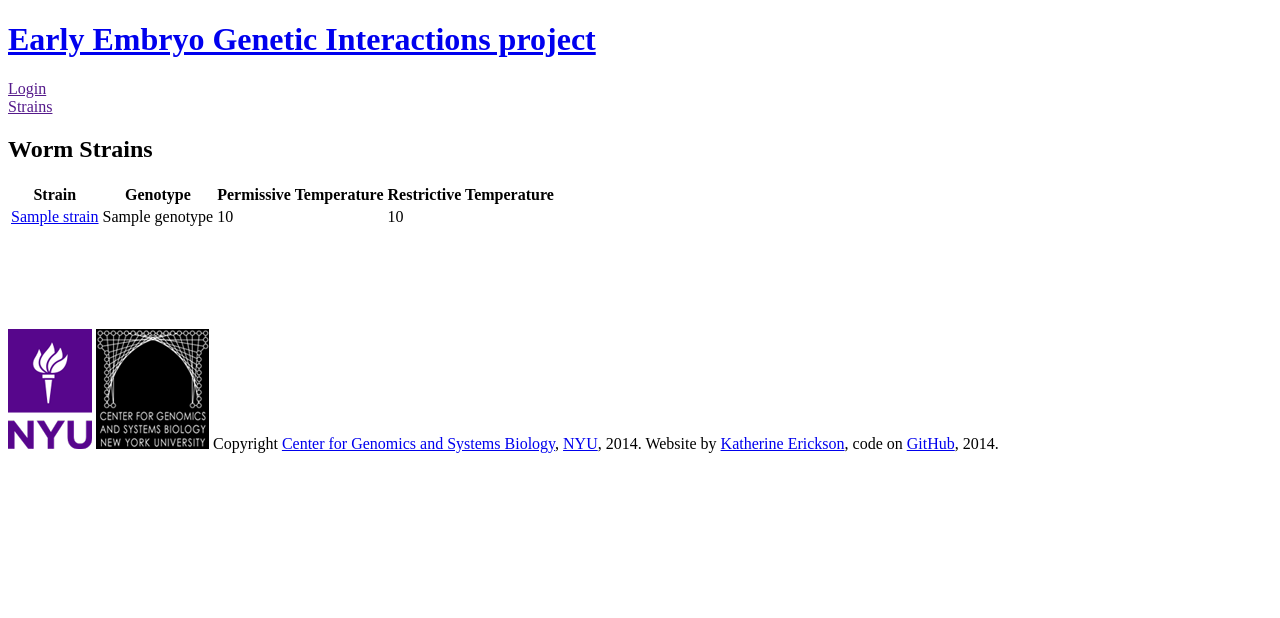
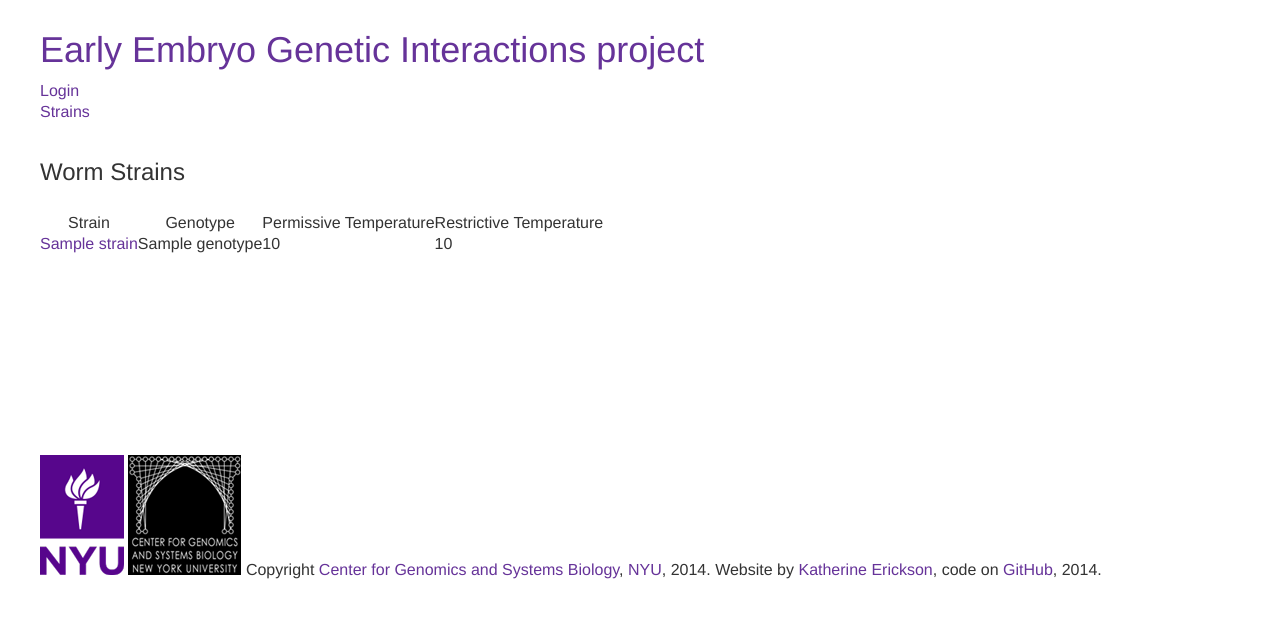
Before and after one commit to katur/eegi, a Django app: template wormstrains/templates/strains.html in a window 1280 px wide. Shown: the top 618 px of the page. Run offline with Django 3.2, Linux system fonts and the light colour scheme; the template is opened without the code that fills it: most values are stand-ins (such as "Sample title", 1, 10 or a date in 2020); some libraries are stand-ins or nearby versions.

Commit message:
basic template work

```diff
--- a/website/static/website/css/universal.css
+++ b/website/static/website/css/universal.css
@@ -1,4 +1,108 @@
+/******* Get rid of native browser styles ****************/
+/* http://meyerweb.com/eric/tools/css/reset/
+   v2.0 | 20110126
+   License: none (public domain)
+*/
+html, body, div, span, applet, object, iframe,
+h1, h2, h3, h4, h5, h6, p, blockquote, pre,
+a, abbr, acronym, address, big, cite, code,
+del, dfn, em, img, ins, kbd, q, s, samp,
+small, strike, strong, tt, var,
+b, u, i, center,
+dl, dt, dd, ol, ul, li,
+fieldset, form, label, legend,
+table, caption, tbody, tfoot, thead, tr, th, td,
+article, aside, canvas, details, embed,
+figure, figcaption, footer, header, hgroup,
+menu, nav, output, ruby, section, summary,
+time, mark, audio, video {
+  margin: 0;
+  padding: 0;
+  border: 0;
+  font-size: 100%;
+  font: inherit;
+  vertical-align: baseline;
+}
+/* HTML5 display-role reset for older browsers */
+article, aside, details, figcaption, figure,
+footer, header, hgroup, menu, nav, section {
+  display: block;
+}
+ol, ul {
+  list-style: none;
+}
+blockquote, q {
+  quotes: none;
+}
+blockquote:before, blockquote:after,
+q:before, q:after {
+  content: '';
+  content: none;
+}
+table {
+  border-collapse: collapse;
+  border-spacing: 0;
+}
+
+/********** fonts / links / background **********/
+body {
+  font-family: Helvetica, sans-serif;
+  color: #333;
+  font-size: 16px;
+  line-height: 130%;
+}
+
+i, em {
+  font-style: italic;
+}
+
+b, strong {
+  font-weight: bold;
+}
+
+h1, h2, h3, h4 {
+  font-weight: normal;
+}
+
+h1 {
+  font-size: 36px;
+  margin-bottom: 20px;
+}
+
+h2 {
+  font-size: 24px;
+}
+
+h2 {
+  margin-bottom: 30px;
+}
+
+a {
+  text-decoration: none;
+  color: #663399;
+}
+
+a:hover, a.active {
+  /* purple */
+  color: #937AA9;
+}
+
+a.active {
+  cursor: default;
+}
+
+
+/********** Layout ***************/
+body {
+  padding: 40px;
+}
+
+#header {
+  float: top;
+  margin-bottom: 40px;
+}
+
 #footer {
   float: bottom;
-  margin-top: 100px;
+  margin-top: 200px;
 }
--- a/website/templates/base.html
+++ b/website/templates/base.html
@@ -2,15 +2,14 @@
 <html lang="en">
   {% include "head.html" %}
 
-  <body id="{% block body_id %}{% endblock %}">
-    <!-- Site Title -->
+  <body>
+    <div id="header">
       <h1>
         <a href="{% url 'home_url' %}">
           Early Embryo Genetic Interactions project
         </a>
       </h1>
 
-    <!-- Login/Internal Links -->
       <div id="login">
         {% if user.is_authenticated %}
         <a href="{% url 'logout_url' %}">Logout</a>
@@ -29,7 +28,17 @@
       </div>
 
       <!-- Menu -->
-    {% include "menu.html" %}
+      <div id="menu">
+        {% url 'strains_url' as strains_url %}
+
+        <a href="{{ strains_url }}"
+            {% ifequal request.path strains_url %}
+            class="active"
+            {% endifequal %}>
+          Strains
+        </a>
+      </div>
+    </div>
 
     <!-- Page Title -->
     <h2 id="page-title">
@@ -40,6 +49,8 @@
     {% block content %}{% endblock %}
 
     <!-- Footer -->
+    <div id="footer">
       {% include "footer.html" %}
+    </div>
   </body>
 </html>
--- a/website/templates/footer.html
+++ b/website/templates/footer.html
@@ -1,5 +1,4 @@
 {% load staticfiles %}
-<div id="footer">
 <a href="http://www.nyu.edu/">
   <img alt="NYU logo" src="{% static "website/img/nyu-logo.png" %}"/></a>
 
@@ -22,4 +21,3 @@
 <a href="https://github.com/katur/eegi">
   GitHub</a>,
 {% now "Y" %}.
-</div>
--- a/website/templates/menu.html
+++ /dev/null
@@ -1,10 +0,0 @@
-<div id="menu">
-  {% url 'strains_url' as strains_url %}
-
-  <a href="{{ strains_url }}"
-      {% ifequal request.path strains_url %}
-      class="active"
-      {% endifequal %}>
-    Strains
-  </a>
-</div>
```
Lines whose indentation alone changed are shown as unchanged.
